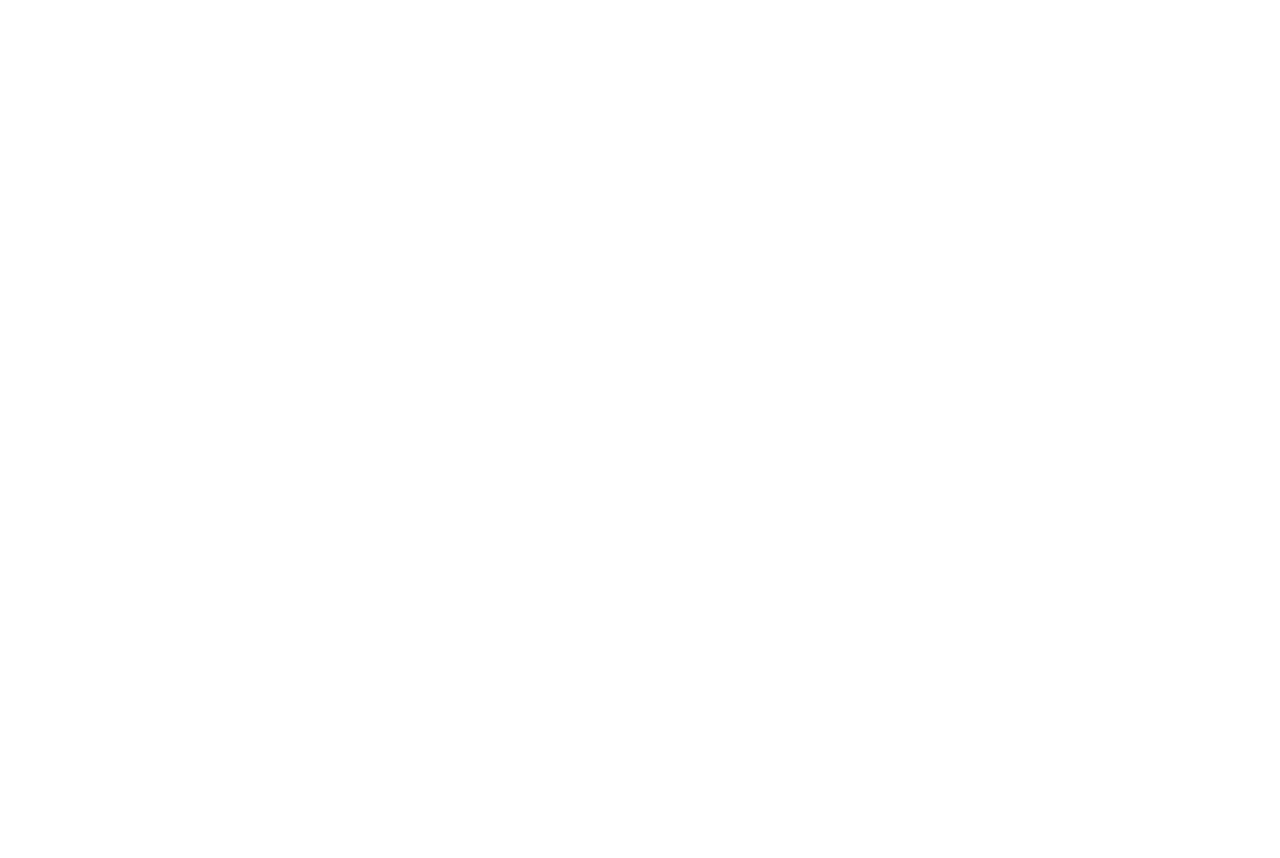
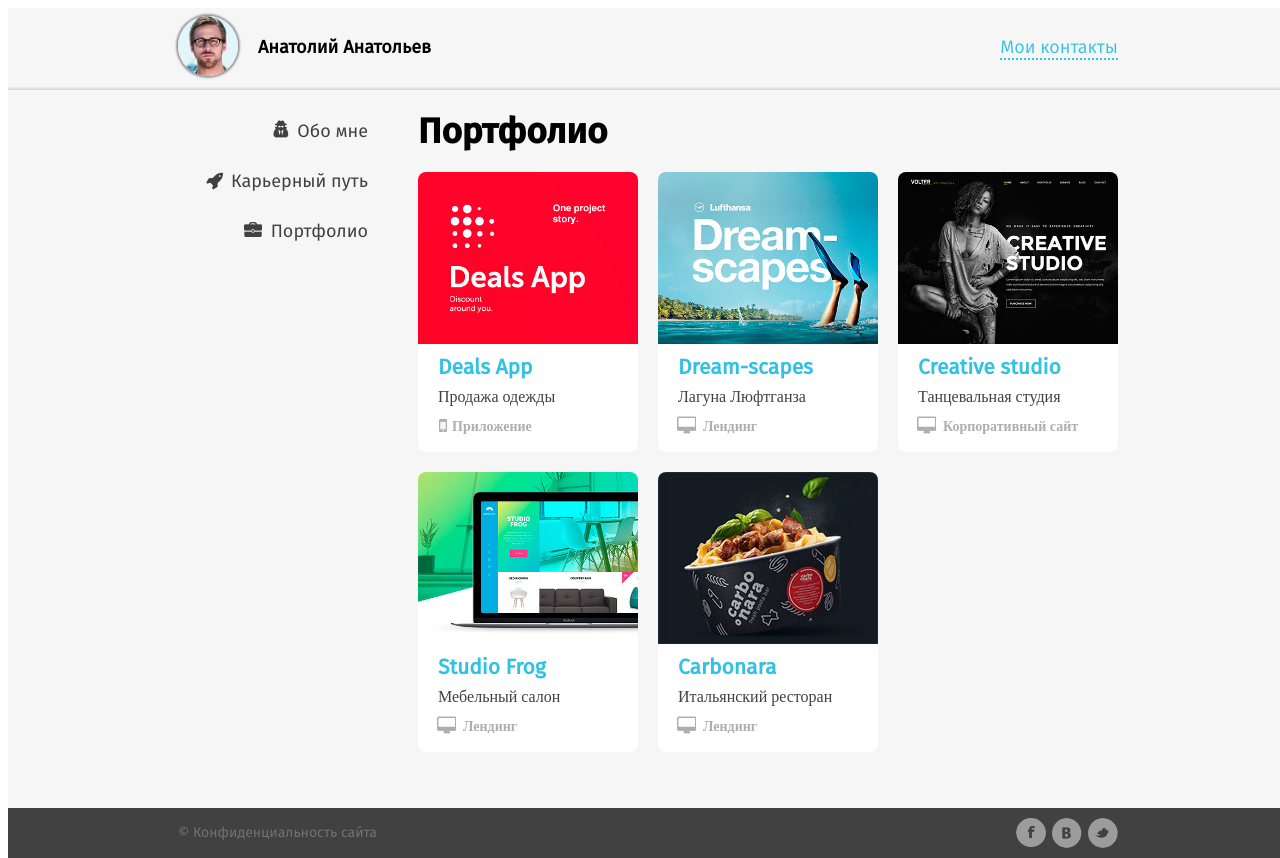
Before and after one commit to pavelshastin/myfirstsite, a PHP site: page /portfolio.html in a window 1280 px wide. Before the commit the page is empty. Before the commit the page ends 800 px from the top, so only its background shows below. Run offline with PHP 8.4, Linux system fonts and the light colour scheme.

Commit message:
the page portfolio is ready

```diff
--- a/career.html
+++ b/career.html
@@ -53,13 +53,13 @@
 			</main>
 
 			<aside class="sidebar">
-
+			<nav>
 				<ul class="sidebar_menu">
 					<li class="sidebar_menu__about"><a href="#">Обо мне</a></li>
 					<li class="sidebar_menu__career"><a href="#">Карьерный путь</a></li>
 					<li class="sidebar_menu__portfolio"><a href="#">Портфолио</a></li>
 				</ul>
-
+			</nav>
 
 			</aside>
 			<div class="empty"></div>
--- a/css/career.css
+++ b/css/career.css
@@ -27,8 +27,7 @@
 	order: 2;
 	flex-flow: row wrap;
 	justify-content: space-between;
-	padding-left: 20px;
-	padding-top: 20px;
+	padding: 20px 130px 0px 20px;
 }
 
 .main_header {
@@ -55,7 +54,6 @@
 .career {
 	order: 2;
 	width: 380px;
-	margin: 0px 130px 0px 0px;
 	padding: 0px;
 	list-style: none;
 	font-family: "FiraSans Regular";
--- a/css/portfolio.css
+++ b/css/portfolio.css
@@ -0,0 +1,156 @@
+@font-face {
+	font-family: "FiraSans Medium";
+	src: url(../fonts/FiraSans-Medium.otf);
+}
+
+@font-face {
+	font-family: "FiraSans Light";
+	src: url(../fonts/FiraSans-Light.otf);
+}
+
+@font-face {
+	font-family: "FiraSans Regular";
+	src: url(../fonts/FiraSans-Regular.otf);
+}
+
+.content {
+	order: 2;
+	width: 850px;
+	flex-shrink: 85;
+	padding: 20px 110px 0px 20px; /*//margin-right: 130px - margin-right-portfolio-li*/
+	background-color: #f6f6f6;
+	display: flex;
+	flex-flow: row wrap;
+	justify-content: space-between;
+}
+
+
+.main_header {
+	width: 100%;
+	font-family: "FiraSans Medium";
+	font-size: 35px;
+	padding: 0px 0px 20px 0px;
+	margin: 0px;
+
+}
+
+.portfolio {
+	list-style: none;
+	width: 100%;
+	display: flex;
+	flex-flow: row wrap;
+	justify-content: flex-start;
+	margin: 0px;
+	padding: 0px;
+}
+
+.portfolio li {
+	width: 220px;
+	height: 280px;
+	box-shadow: 0px 0px 3px #e6e6e6e;
+	background: #ffffff;
+	border-radius: 8px;
+	margin: 0px 20px 20px 0px;
+	padding: 0px;
+	overflow: hidden;
+	display: flex;
+	flex-flow: column wrap;
+	justify-content: space-between;
+}
+
+
+.portfolio h4 {
+	margin: 0px 20px 0px 20px;
+	padding: 0px;
+	font-family: "FiraSans Regular";
+	font-size: 21px;
+	height: 24px;
+	color: #33c1e3;
+	order: 2;
+}
+
+
+.portfolio p {
+	margin: 0px 20px 0px 20px;
+	padding: 0px;
+	font-family: "FiraSans Light"
+	font-size: 14px;
+	text-align: top left;
+	height: 21px;
+	color: #414141;
+	order: 3;
+}
+
+
+.portfolio img {
+	width: 100%;
+	height: 172px;
+	order: 1;
+
+}
+
+.portfolio .icon_desktop,  .portfolio .icon_mobile{
+	position: relative;
+	color: #aeaeae;
+	font-size: 14px;
+	font-weight: bold;
+	width: 100%;
+	height: 19px;
+	margin: 0px 20px 14px 20px;
+	order: 4;
+}
+
+
+.portfolio .icon_desktop {
+	padding-left: 25px;
+}
+
+.portfolio .icon_mobile {
+	padding-left: 14px;
+}
+
+.portfolio .icon_desktop:before {
+	position: absolute;
+	content: "";
+	width: 20px;
+	height: 20px;
+	bottom: 3px;
+	left: -2px;
+	background: url(../images/css_sprites.png) no-repeat -9px -109px;
+}
+
+
+.portfolio .icon_mobile:before {
+	position: absolute;
+	content: "";
+	width: 15px;
+	height: 20px;
+	bottom: 3px;
+	left: -2px;
+	background: url(../images/css_sprites.png) no-repeat -196px -6px;
+}
+
+
+.portfolio_deals {
+	order: 1;
+}
+
+
+.portfolio_dreams {
+	order: 2;
+}
+
+
+.portfolio_creative {
+	order: 3;
+}
+
+
+.portfolio_frog {
+	order: 4;
+}
+
+
+.portfolio_carbon {
+	order: 5;
+}
--- a/css/sidebar.css
+++ b/css/sidebar.css
@@ -17,14 +17,6 @@
 	align-items: stretch;
 	flex-flow: column nowrap;
 	order: 1;
-}
-
-.content {
-	flex-shrink: 85;
-	display: flex;
-	width: 850px;
-	background-color: #f6f6f6;
-	order: 2;
 }
 
 .sidebar_menu {
--- a/portfolio.html
+++ b/portfolio.html
@@ -0,0 +1,114 @@
+<!DOCTYPE html>
+<html>
+<head>
+	<title>Портфолио</title>
+	<meta name="viewport" content="width=device-width, initial-scale=1">
+
+	<link rel="stylesheet" type="text/css" href="css/index.css">
+	<link rel="stylesheet" type="text/css" href="css/header.css">
+	<link rel="stylesheet" type="text/css" href="css/footer.css">
+	<link rel="stylesheet" type="text/css" href="css/sidebar.css">
+	<link rel="stylesheet" type="text/css" href="css/portfolio.css">
+</head>
+<body>
+	<div class="wrapper">
+
+		<header class="header">
+		<div class="header_container">
+			<!-- <div class="header_logo"></div> -->
+
+			<img class="header_logo" src="images/scrubs.jpg" alt="logo">
+
+
+			<h3 class="header_name">Анатолий Анатольев</h3>
+
+
+			<div class="header_contacts">
+				<a href="#" title="" >Мои контакты</a>
+
+					<ul class="cont_pallete">
+						<li class="cont_pallete_email"><a href="#">anatoly@mail.ru</a></li>
+						<li class="cont_pallete_tel"><a href="#">+7 987 345 62 12</a></li>
+						<li class="cont_pallete_skype"><a href="#">anatoly_</a></li>
+					</ul>
+
+			</div>
+		</div>
+			<div class="grad_border"></div>
+		</header>
+
+		<div class="container">
+			<main class="content">
+
+				<h1 class="main_header">Портфолио</h1>
+
+				<ul class="portfolio">
+					<li class="portfolio_deals">
+						<img src="images/dealsApp_404x316.jpg" alt="Deals App">
+						<h4>Deals App</h4>
+						<p>Продажа одежды</p>
+						<div class="icon_mobile">Приложение</div>
+					</li>
+					<li class="portfolio_dreams">
+						<img src="images/dreamScapes_404x316.jpg" alt="Dream-scapes">
+						<h4>Dream-scapes</h4>
+						<p>Лагуна Люфтганза</p>
+						<div class="icon_desktop">Лендинг</div>
+					</li>
+					<li class="portfolio_creative">
+						<img src="images/creativeStudio_404x316.jpg" alt="Creative studio">
+						<h4>Creative studio</h4>
+						<p>Танцевальная студия</p>
+						<div class="icon_desktop">Корпоративный сайт</div>
+
+					</li>
+					<li class="portfolio_frog">
+						<img src="images/studioFrog_404x316.jpg" alt="Studio Frog">
+						<h4>Studio Frog</h4>
+						<p>Мебельный салон</p>
+						<div class="icon_desktop">Лендинг</div>
+
+					</li>
+					<li class="portfolio_carbon">
+						<img src="images/carbonara_220x172.jpg" alt="Carbonara">
+						<h4>Carbonara</h4>
+						<p>Итальянский ресторан</p>
+						<div class="icon_desktop">Лендинг</div>
+
+					</li>
+
+				</ul>
+
+			</main>
+
+			<aside class="sidebar">
+				<nav>
+				<ul class="sidebar_menu">
+					<li class="sidebar_menu__about"><a href="#">Обо мне</a></li>
+					<li class="sidebar_menu__career"><a href="#">Карьерный путь</a></li>
+					<li class="sidebar_menu__portfolio"><a href="#">Портфолио</a></li>
+				</ul>
+				</nav>
+			</aside>
+
+		</div>
+
+
+	</div>
+	<div class="empty"></div>
+	<footer class="footer">
+		<div class="footer_container">
+			<div class="footer_conf">
+				<span>&copy; Конфиденциальность сайта</span>
+			</div>
+
+			<ul class="footer_social">
+				<li ><a class="footer_social__fb" href="https://google.com"></a></li>
+				<li ><a class="footer_social__vk" href="#vkontakte"></a></li>
+				<li ><a class="footer_social__tw" href="#twitter"></a></li>
+			</ul>
+		</div>
+
+	</footer>
+</body>
+</html>
```
Also changed, not shown: images/images/04_portfolio.jpg (added).
